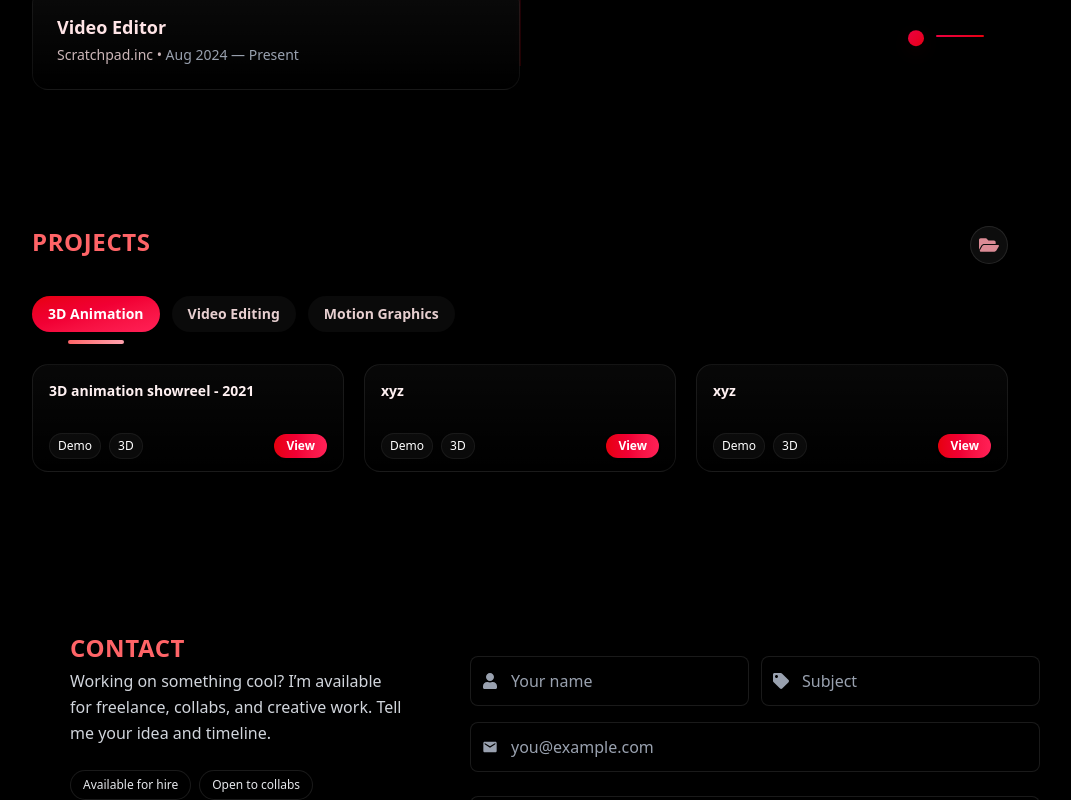
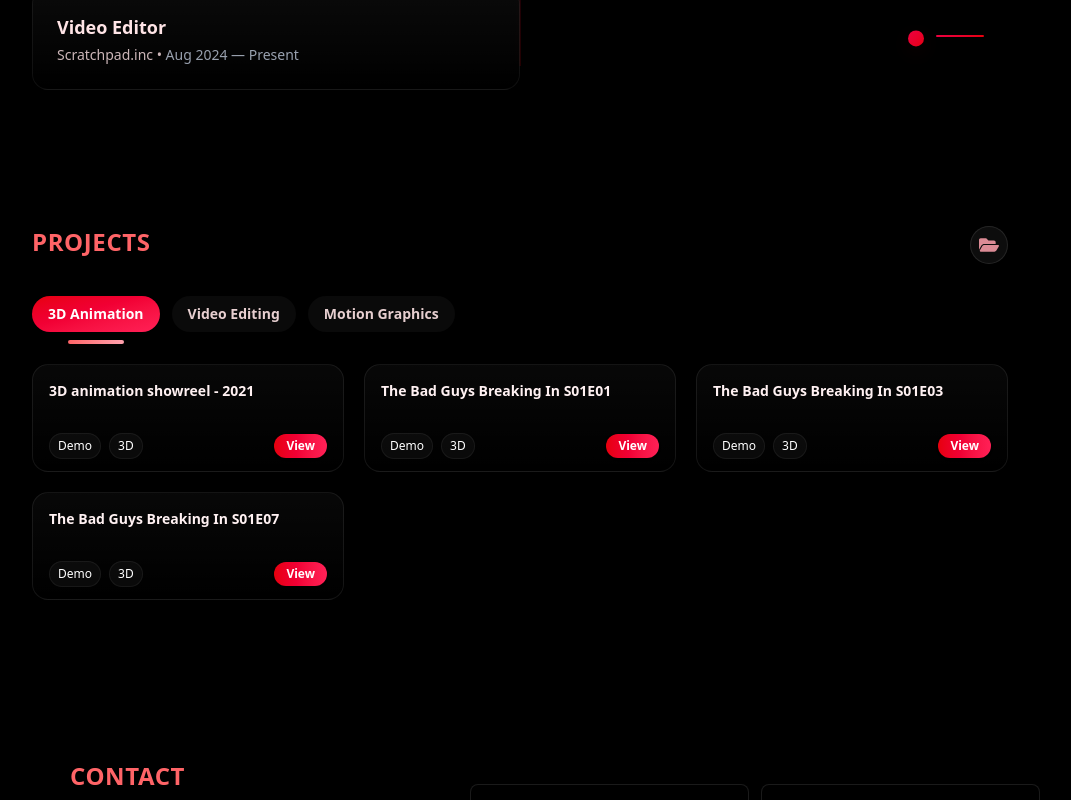
Before and after one commit to abhii-dev/Port_Portfolio, a React (Vite) app: page / in a window 1280 px wide. Shown: the part 2674-3474 px from the top of the page, without its empty margins (120-1191 px from the left). Built offline with nearby package versions, Linux system fonts and the light colour scheme.

Commit message:
links added

```diff
--- a/src/components/Projects.jsx
+++ b/src/components/Projects.jsx
@@ -11,8 +11,9 @@ export default function Projects() {
   const projects = {
     "3d": [
       { name: "3D animation showreel - 2021", url: "https://vimeo.com/584860987"},
-      { name: "xyz", url: "#"},
-      { name: "xyz", url: "#"},
+      { name: "The Bad Guys Breaking In S01E01", url: "https://vimeo.com/1147754461?fl=ip&fe=ec"},
+      { name: "The Bad Guys Breaking In S01E03", url: "https://vimeo.com/1147764195?fl=ip&fe=ec"},
+      { name: "The Bad Guys Breaking In S01E07", url: "https://vimeo.com/1147770999?fl=ip&fe=ec"}
     ],
     "video": [
       { name: "xyz", url: "#"},
```
